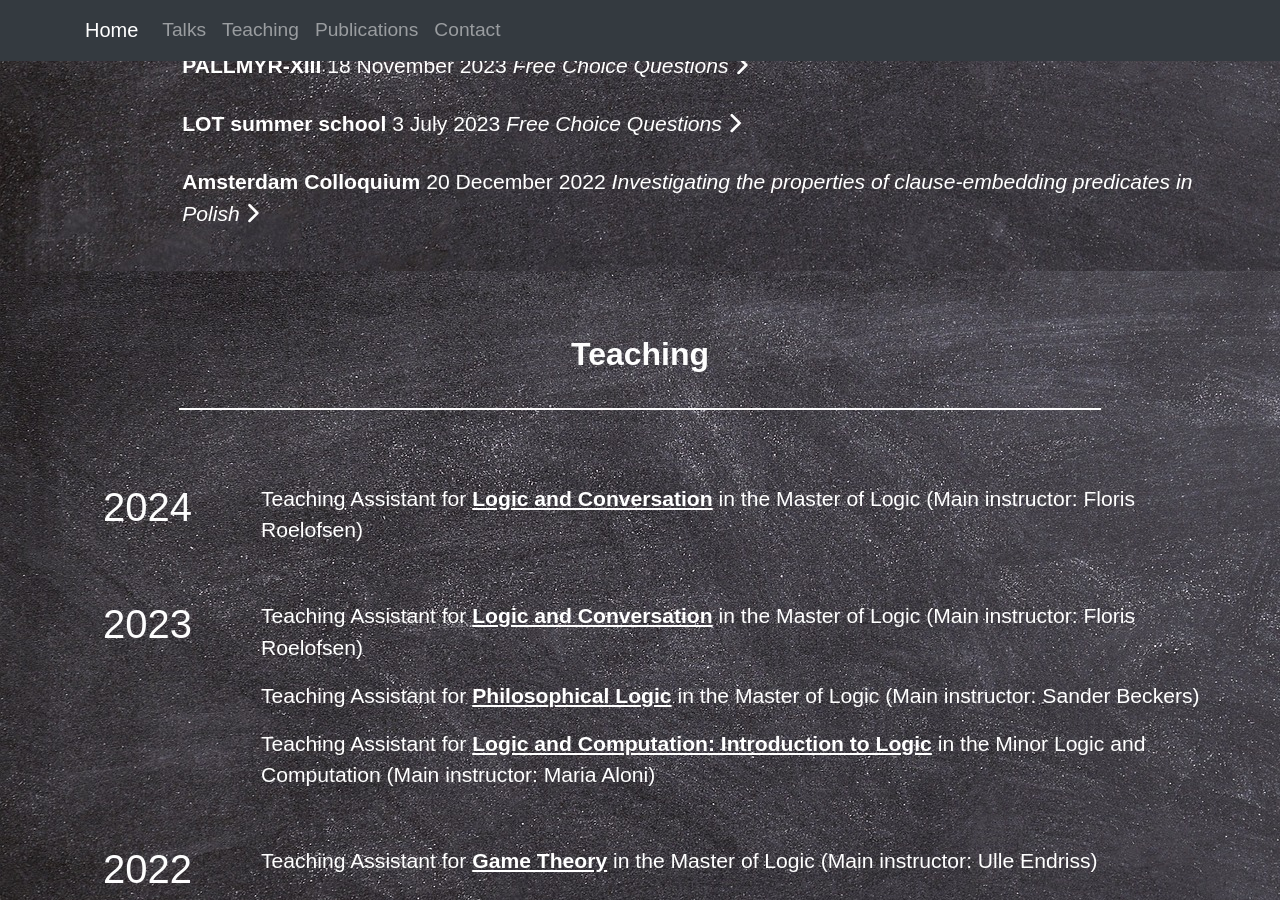
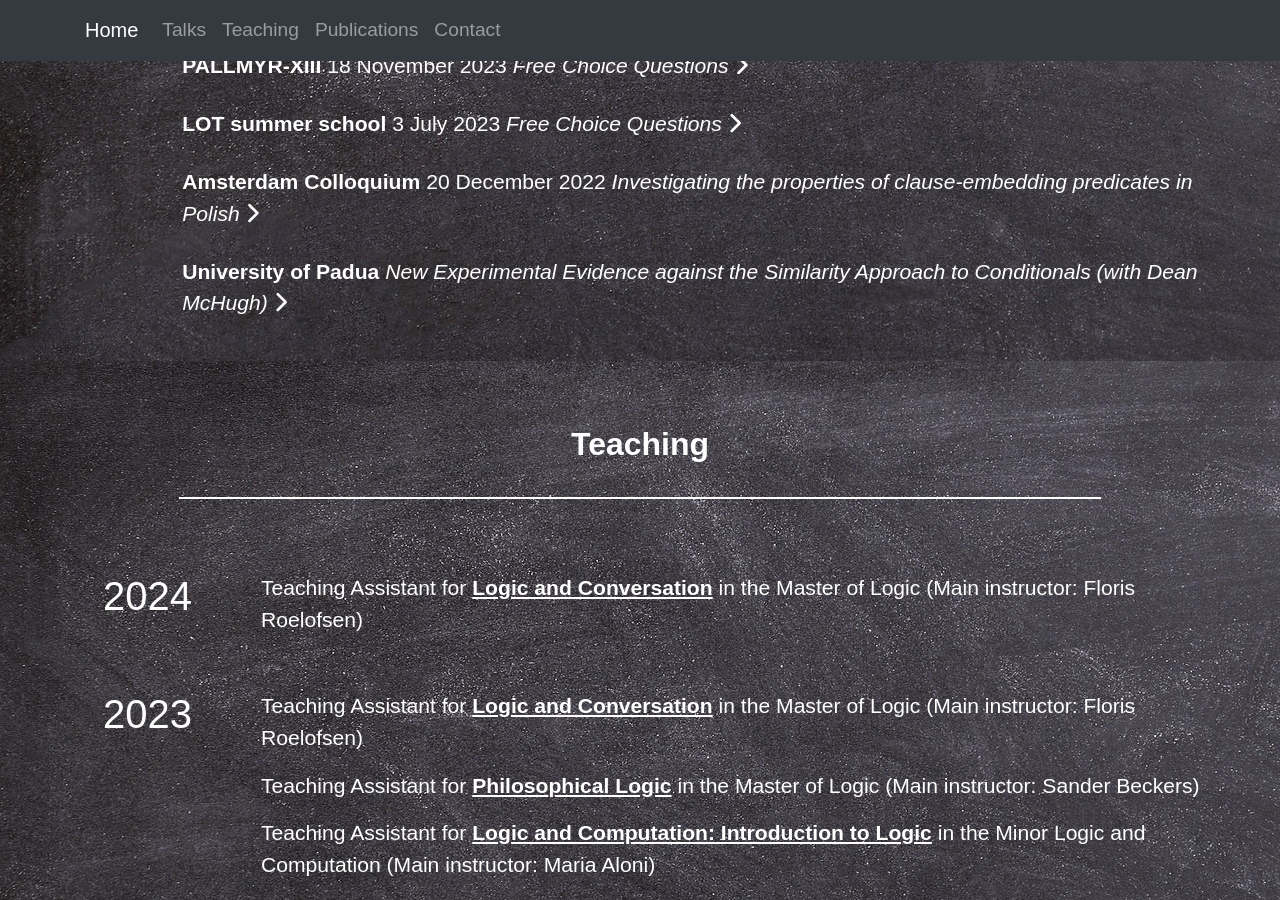
Before and after one commit to TJKlochowicz/Personal-website, a Jekyll site: the page built from _pages/index.html, in a window 1280 px wide and 900 px high, scrolled down 1201 px. Built offline with Jekyll 4.4.1, drawn with Linux system fonts in a browser that asks for light colours; nearby versions of some CDN libraries; some web fonts are replaced; some of the changed lines change nothing that is shown.

Commit message:
added talks

```diff
--- a/_data/talks.yml
+++ b/_data/talks.yml
@@ -54,7 +54,7 @@
   title: "How to Split a Relation (with Aleksi Anttila, Marco Degano and Søren Knudstorp)"
   url: https://tsinghualogic.net/JRC/tllm/2024connectives/
   #abstract: assets\papers\SALT_2024_Rec.pdf
-  #slides: assets\slides\PallmyrTKlochowicz.pdf
+  slides: assets\slides\how_to_split.pdf
   description: >
     To address the issue of BSML with Wide Scope Obligation, we propose that this splitting not only affects the state of evluation, but
     also the accessibility relation. Splitting represents a tendency to entertain different alternatives (possibilities) separately.
@@ -87,3 +87,14 @@
       ences of disjunction but also certain empty-set effects in the interpretation of (mostly)
       downward-entailing quantifiers such as *less than*. We present a direct empirical comparison sug-
       gesting that diverse tools are needed to capture the processing of these inferences.
+
+- venue: "University of Padua"
+  data: 2024-10-21
+  title: "New Experimental Evidence against the Similarity Approach to Conditionals (with Dean McHugh)"
+  #url: https://sub29.unime.it/
+  #abstract: assets\papers\SALT_2024_Rec.pdf
+  slides: assets\slides\Padua_Slides_October_2024.pdf
+  description: >
+      The similarity approach to conditionals (Stalnaker 1968, Lewis 1973) predicts Reciprocity to be valid: whenever 𝐴 > 𝐵, 𝐵 > 𝐴 and 𝐴 > 𝐶 are true, 𝐵 > 𝐶 is true (where 𝐴 > 𝐵 denotes if 𝐴 would 𝐵). We ran an experiment to test the validity of this rule. Strikingly,
+      half of our participants judged the rule invalid, i.e. judged in at least one scenario that it does not preserve truth. Our data also challenge Kratzer’s (2012) and Fine’s (2012) semantics of
+      conditionals, but we show that McHugh’s (2022) aboutness approach can account for our data.
```
Also changed, not shown: 3 other files.
